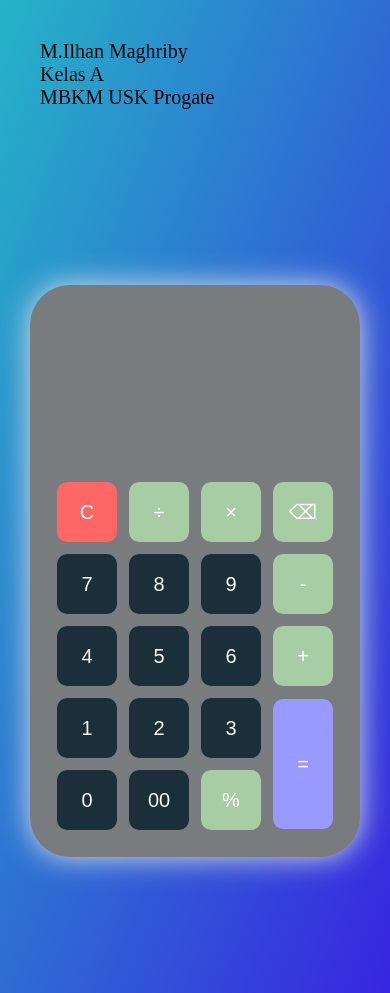
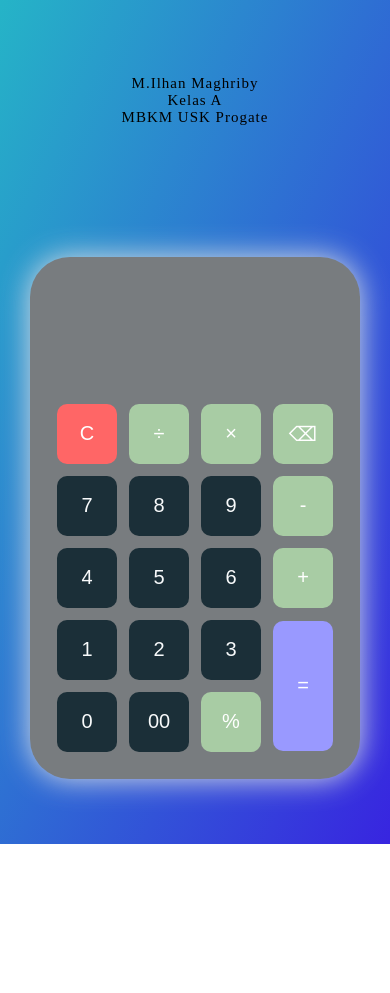
Before and after one commit to ilhanmaghriby/calculator, a plain HTML site: page index.html in a window 390 px wide. After the commit the page ends 844 px from the top, so only its background shows below. Drawn offline with Linux system fonts and the light colour scheme.

Commit message:
update responsive

```diff
--- a/index.html
+++ b/index.html
@@ -5,15 +5,16 @@
     <meta http-equiv="X-UA-Compatible" content="IE=edge" />
     <meta name="viewport" content="width=device-width, initial-scale=1.0" />
     <link rel="stylesheet" href="style.css" />
+    <link rel="stylesheet" href="responsive.css" />
     <title>Calculator</title>
   </head>
   <body>
-    <div class="profil">
-      <p>M.Ilhan Maghriby</p>
-      <p>Kelas A</p>
-      <p>MBKM USK Progate</p>
-    </div>
     <div class="container">
+      <div class="profil">
+        <p>M.Ilhan Maghriby</p>
+        <p>Kelas A</p>
+        <p>MBKM USK Progate</p>
+      </div>
       <div class="calculator theme">
         <div class="display-screen">
           <div id="display"></div>
--- /dev/null
+++ b/responsive.css
@@ -0,0 +1,10 @@
+@media (max-width: 670px) {
+  .profil {
+    text-align: center;
+    padding-top: 10px;
+    font-size: 15px;
+  }
+  .container {
+    display: grid;
+  }
+}
--- a/style.css
+++ b/style.css
@@ -15,8 +15,8 @@ body {
 }
 
 .profil {
-  padding: 40px;
-  font-size: 20px;
+  text-align: center;
+  letter-spacing: 1px;
 }
 
 .container {
@@ -24,6 +24,7 @@ body {
   width: 100vw;
   display: grid;
   place-items: center;
+  justify-content: center;
 }
 
 .calculator {
@@ -37,7 +38,7 @@ body {
 
 #display {
   margin: 0 10px;
-  height: 150px;
+  height: 100px;
   width: auto;
   max-width: 270px;
   display: flex;
```
